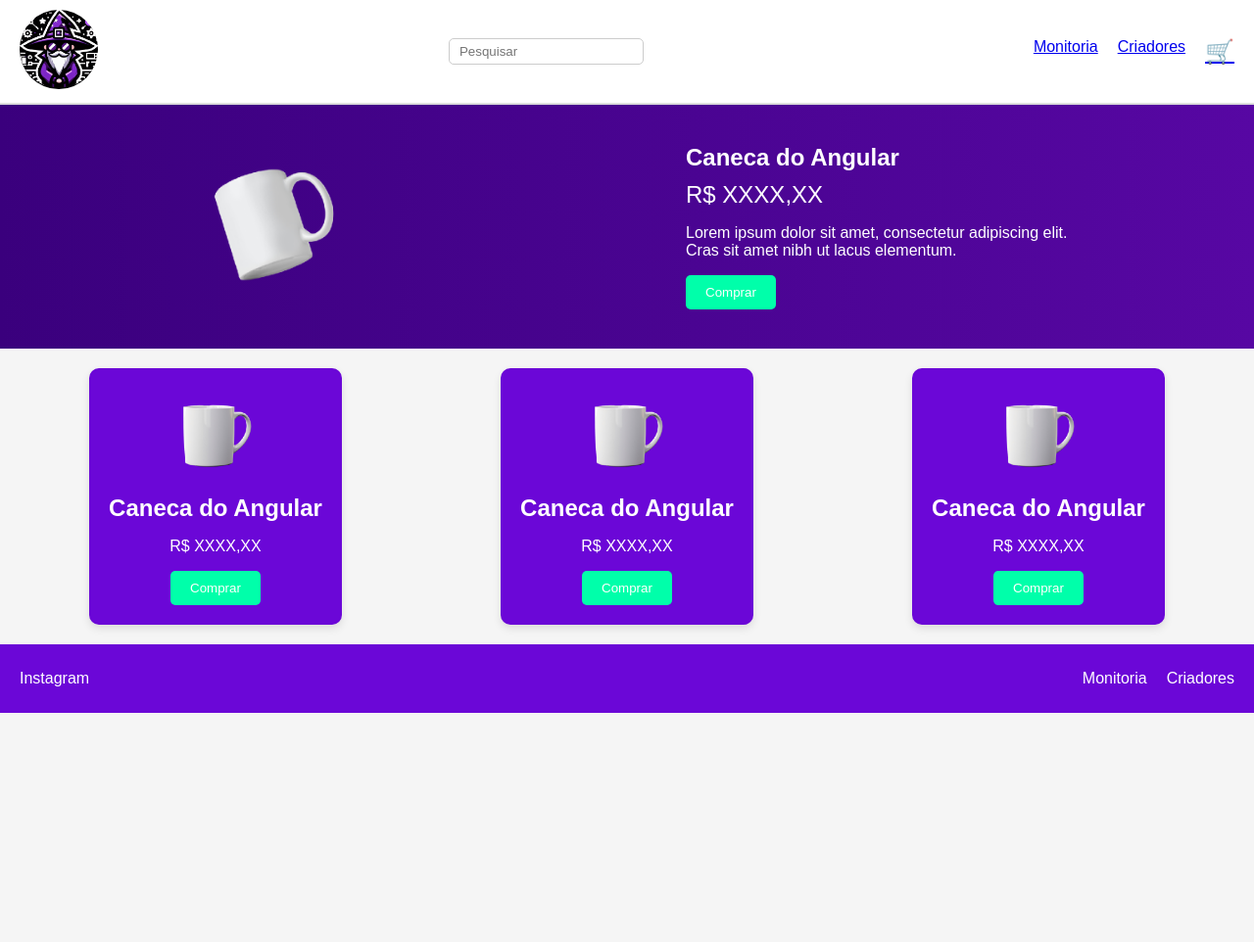
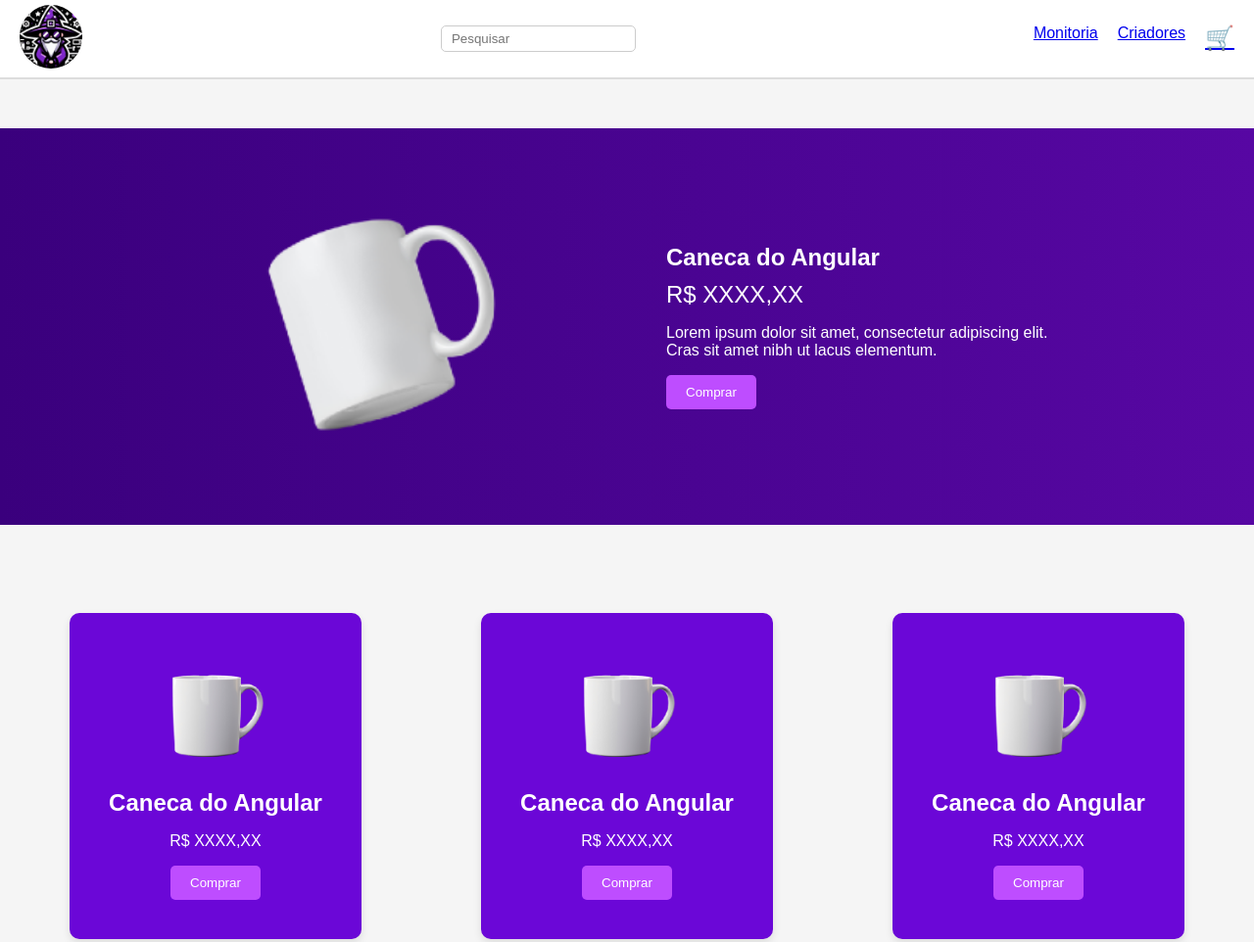
Before and after one commit to Lucasvillas/site_monitoria, a plain HTML site: page index.html in a window 1280 px wide. Shown: the top 962 px of the page at 98% size. Before the commit the page ends 800 px from the top, so only its background shows below. Drawn offline with Linux system fonts and the light colour scheme.

Commit message:
segundo commit

```diff
--- a/index.html
+++ b/index.html
@@ -25,7 +25,7 @@
     <main>
         <section class="highlight">
             <div class="product-image">
-                <img src="caneca torta.png" alt="Caneca do Angular">
+                <img src="caneca torta.png" alt="Caneca do Angular" id="caneca_highlight">
             </div>
             <div class="product-details">
                 <h1>Caneca do Angular</h1>
--- a/style.css
+++ b/style.css
@@ -10,12 +10,13 @@ header {
     justify-content: space-between;
     align-items: center;
     background-color: #fff;
-    padding: 10px 20px;
+    padding: 5px 20px;
     border-bottom: 2px solid #ddd;
+    margin-bottom: 50px;
 }
 
 .logo img {
-    width: 80px;
+    width: 8vh;
     height: auto;
     border-radius: 100%;
 }
@@ -46,12 +47,21 @@ nav ul li {
     align-items: center;
     background: linear-gradient(to right, #3a007d, #5707a3);
     color: #fff;
-    padding: 40px 20px;
+    padding: 80px 150px;
+    margin-bottom: 70px;
 }
 
 .product-image img {
-    width: 200px;
+    width: 380px;
     height: auto;
+}
+
+#caneca_highlight {
+    transition: scale 1.45s;
+}
+
+#caneca_highlight:hover {
+    scale: 1.15;
 }
 
 .product-details {
@@ -68,12 +78,17 @@ nav ul li {
 }
 
 .buy-button {
-    background-color: #00ffaa;
+    background-color: #be4dff;
     color: #fff;
     padding: 10px 20px;
     border: none;
     border-radius: 5px;
     cursor: pointer;
+    transition: box-shadow 0.15s;
+}
+
+.buy-button:active{
+    box-shadow: inset 0 0 8px rgba(0, 0, 0, 0.3);
 }
 
 .product-list {
@@ -87,14 +102,20 @@ nav ul li {
     background-color: #6b07d7;
     color: #fff;
     text-align: center;
-    padding: 20px;
+    padding: 40px;
     border-radius: 10px;
     box-shadow: 0 4px 8px rgba(0, 0, 0, 0.1);
+    margin-bottom: 70px;
 }
 
 .product-card img {
-    width: 150px;
+    width: 200px;
     height: auto;
+    transition: scale 0.45s;
+}
+
+.product-card img:hover {
+    scale: 1.2;
 }
 
 .product-card h2 {
```
